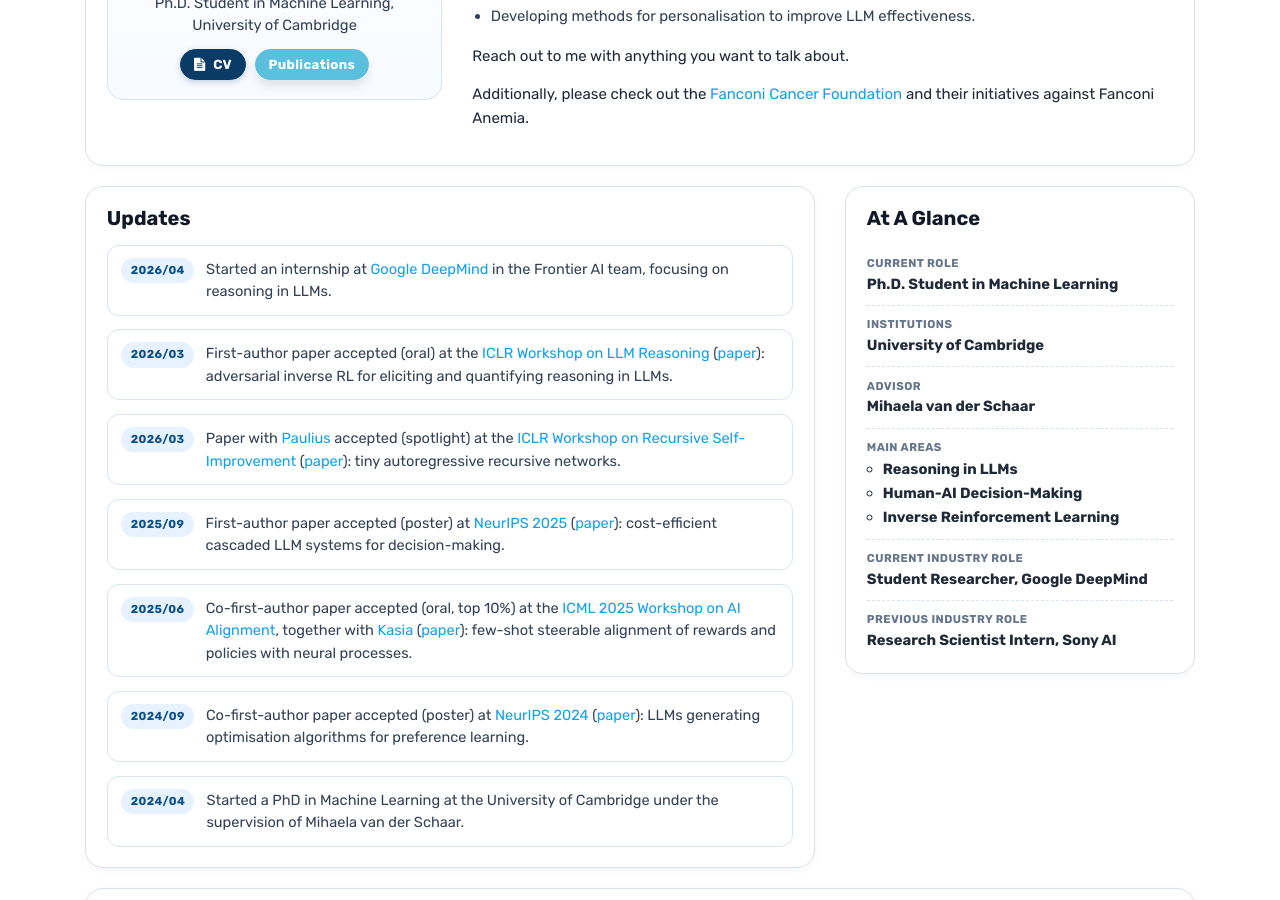
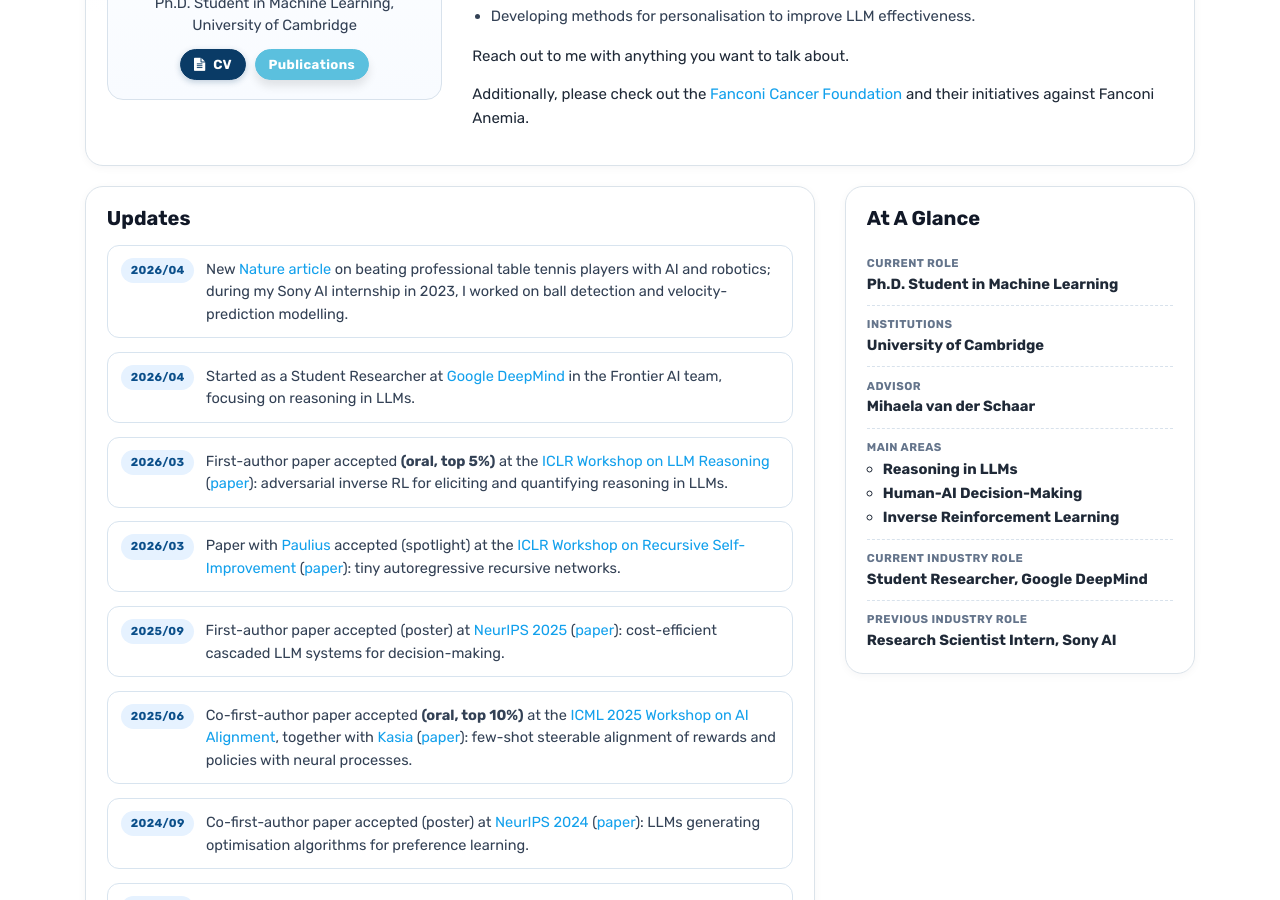
Before and after one commit to fanconic/fanconic.github.io, a Jekyll site: the page built from index.html, in a window 1280 px wide and 900 px high, scrolled down 456 px. Built offline with Jekyll 4.4.1, drawn with Linux system fonts in a browser that asks for light colours; the list of posts is cut into pages by our own code.

Commit message:
Ace update

```diff
--- a/index.html
+++ b/index.html
@@ -59,13 +59,19 @@ title: Home
                     <li class="home-update-item">
                         <span class="home-update-date">2026/04</span>
                         <div class="home-update-content">
-                            Started an internship at <a href="https://deepmind.google/">Google DeepMind</a> in the Frontier AI team, focusing on reasoning in LLMs.
+                            New <a href="https://www.nature.com/articles/s41586-026-10338-5">Nature article</a> on beating professional table tennis players with AI and robotics; during my Sony AI internship in 2023, I worked on ball detection and velocity-prediction modelling.
+                        </div>
+                    </li>
+                    <li class="home-update-item">
+                        <span class="home-update-date">2026/04</span>
+                        <div class="home-update-content">
+                            Started as a Student Researcher at <a href="https://deepmind.google/">Google DeepMind</a> in the Frontier AI team, focusing on reasoning in LLMs.
                         </div>
                     </li>
                     <li class="home-update-item">
                         <span class="home-update-date">2026/03</span>
                         <div class="home-update-content">
-                            First-author paper accepted (oral) at the
+                            First-author paper accepted <strong>(oral, top 5%)</strong> at the
                             <a href="https://sites.google.com/view/iclr-2026-llmreasoning">ICLR Workshop on LLM Reasoning</a>
                             (<a href="https://arxiv.org/pdf/2510.01857">paper</a>): adversarial inverse RL for eliciting and quantifying reasoning in LLMs.
                         </div>
@@ -88,7 +94,7 @@ title: Home
                     <li class="home-update-item">
                         <span class="home-update-date">2025/06</span>
                         <div class="home-update-content">
-                            Co-first-author paper accepted (oral, top 10%) at the
+                            Co-first-author paper accepted <strong>(oral, top 10%)</strong> at the
                             <a href="https://sites.google.com/view/mhf-icml2025/home">ICML 2025 Workshop on AI Alignment</a>,
                             together with <a href="https://kasia-kobalczyk.github.io/">Kasia</a>
                             (<a href="https://arxiv.org/abs/2412.13998">paper</a>): few-shot steerable alignment of rewards and policies with neural processes.
```
Also changed, not shown: _pubs/09preferences.md (+2 -1 lines), _pubs/12adversarial_irl.md (+1 -0 lines).
